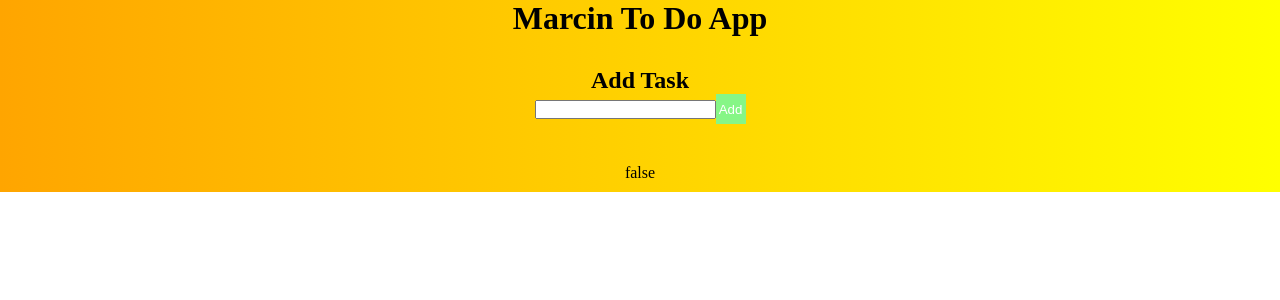
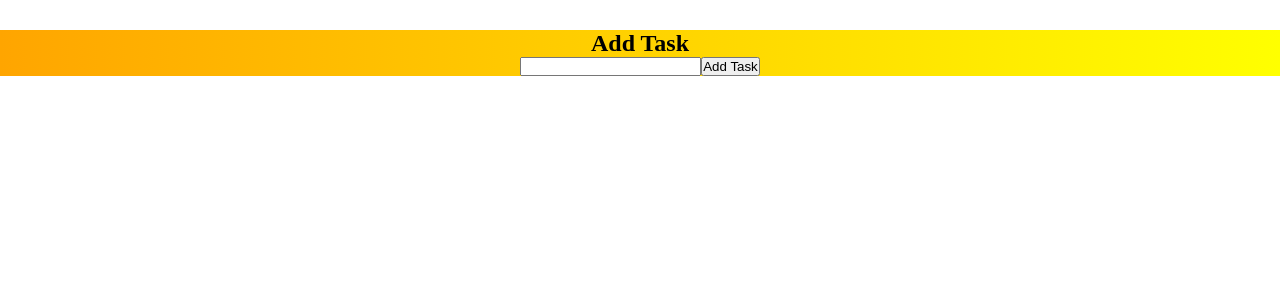
Before and after one commit to marcinoles87/todolist, a React (Create React App) app: page / in a window 1280 px wide. Shown: the top 300 px of the page. Built offline with nearby package versions, Linux system fonts and the light colour scheme.

Commit message:
new version

```diff
--- a/src/App.js
+++ b/src/App.js
@@ -1,13 +1,17 @@
 import Task from './components/Task';
 import './App.css';
 
-function App() {
-  return (
-    <div className="App">
-    <h1>Marcin To Do App</h1>
-    <Task></Task>
-    </div>
-  );
+import React, { Component } from 'react'
+
+export default class App extends Component {
+
+
+
+  render() {
+    return (
+      <div className='App'>
+        <Task></Task>
+      </div>
+    )
+  }
 }
-
-export default App;
--- a/src/components/Task.js
+++ b/src/components/Task.js
@@ -7,26 +7,34 @@ import './task.css'
 
 export default function Task(props) {
 
-  let [task,setTask] = useState();
-  let [todos,setDodos] = useState([])
-  let [ide , setId] = useState()
+  let [task, setTask] = useState('');
+  let [todos , setTodos] = useState('');
+  let [id , setId] = useState();
 
 
+ const handleOnChange = (e) => {
+    setTask(
+      task = e.target.value
+    )
 
-
-
-  const handleOnChange = (e) => {
-    setTask(e.target.value)
-    setId(Math.floor(Math.random()*200))
-
-  }
+    console.log(task)
+ }
 
   const submitTodos = (e) => {
     e.preventDefault()
-    setDodos([...todos , {text : task , completed:false , id: ide}
+
+    setId(
+      id = Math.floor(Math.random()*100)
+    )
+
+    console.log(id)
+
+
+    setTodos([...todos , {
+      text : task ,
+      id: id}
     ])
 
-    setTask('')
 
 
   }
@@ -35,9 +43,7 @@ export default function Task(props) {
   return (
     <div  className='Task'>
         <h2>Add Task</h2>
-        <input onChange={handleOnChange} value={task}></input><button onClick={submitTodos} className='btn-add'>Add</button>
-        <ToDo todos={todos} key={todos.id} setDodos={setDodos} task={task} setTask={setTask} id={ide}></ToDo>
-
+        <input onChange={handleOnChange}></input><button onClick={submitTodos}>Add Task</button>
     </div>
   )
 }
```
